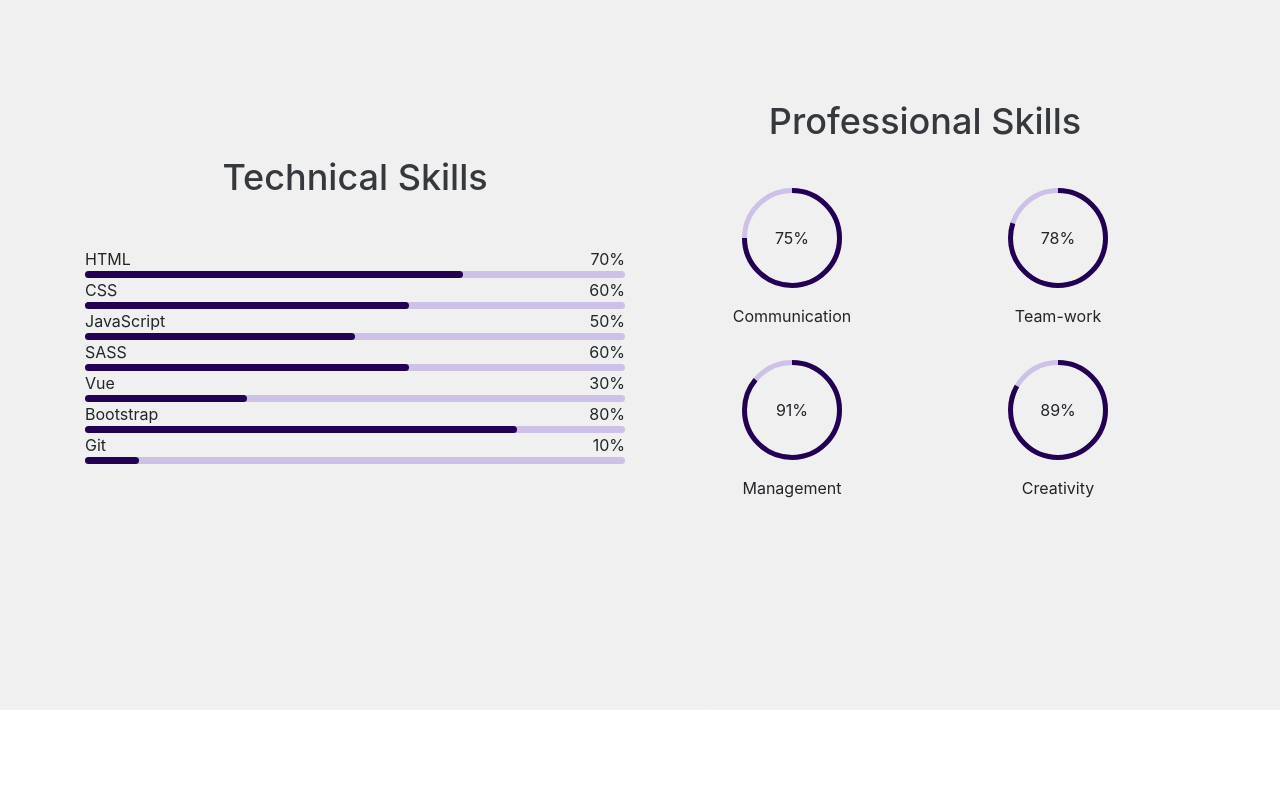
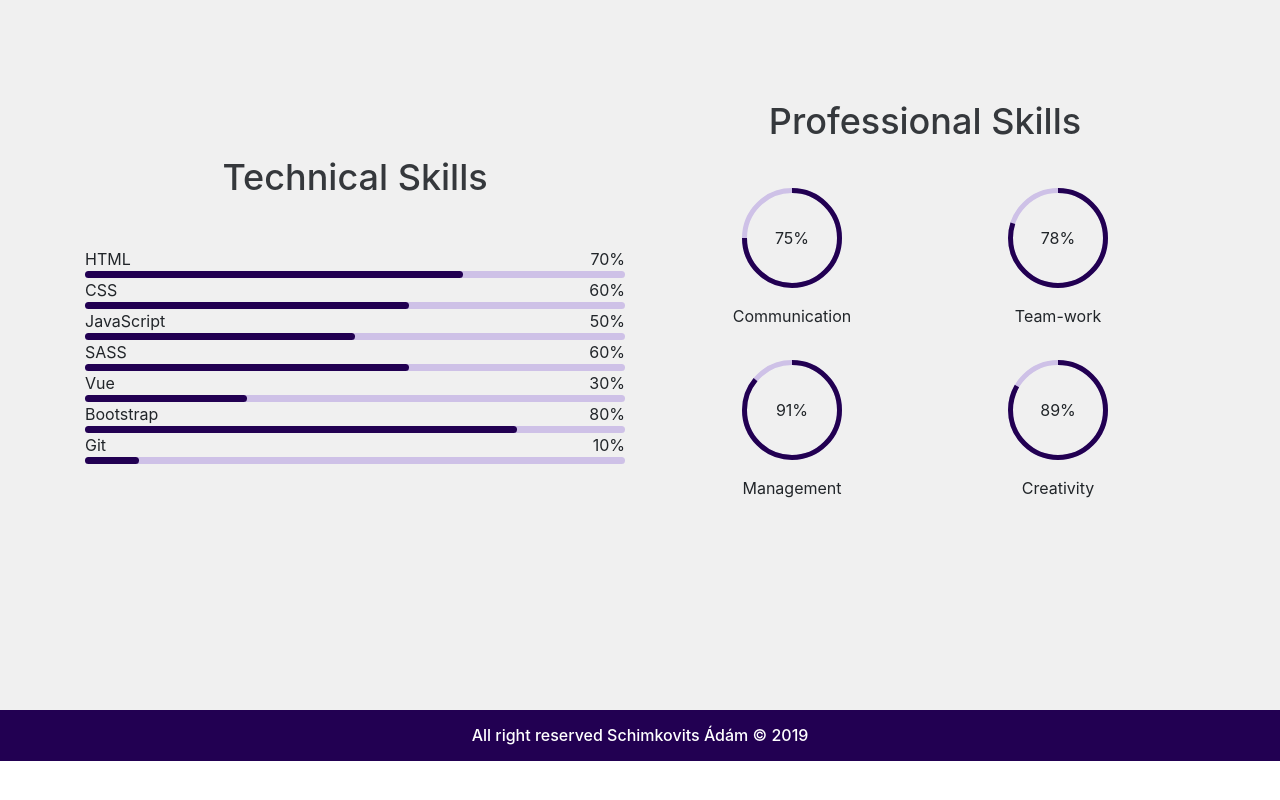
Before and after one commit to Discover2300/mywebsite, a Vue app: page / in a window 1280 px wide. Shown: the part 1690-2490 px from the top of the page. After the commit the page ends 2451 px from the top, so only its background shows below. Built offline with nearby package versions, Linux system fonts and the light colour scheme; what vue-particles would draw is missing.

Commit message:
:art: mobile issues fixed again

```diff
--- a/src/App.vue
+++ b/src/App.vue
@@ -17,32 +17,4 @@ export default {
 </script>
 
 <style>
-html {
-  position: relative;
-  min-height: 100%;
-}
-
-body {
-  margin-bottom: 160px !important; /* Height of the footer */
-  padding: 0;
-}
-
-footer {
-  position: absolute;
-  bottom: 0;
-  width: 100%;
-  height: 160px; /* Set the fixed height of the footer here */
-}
-
-/* Override Bootstrap Styling */
-
-.btn-primary {
-  background-color: #025fce !important;
-}
-
-button:focus,
-button:active {
-  outline: none !important;
-  box-shadow: none !important;
-}
 </style>
--- a/src/components/TheFooter.vue
+++ b/src/components/TheFooter.vue
@@ -1,5 +1,5 @@
 <template>
-  <footer id="the-footer">
+  <footer id="the-footer" class="py-3">
     <div class="container-fluid">
       <div class="row">
         <div class="col-12 text-center">
@@ -22,9 +22,7 @@
 <style lang="scss" scoped>
 
   #the-footer{
-  .footer {
     background-color: #220052;
-  }
   .title {
     color: white;
     font-size:16px;
--- a/src/views/Grid.vue
+++ b/src/views/Grid.vue
@@ -1,7 +1,7 @@
 <template>
   <section id="about">
     <div class="container-fluid m-0 p-0">
-      <div class="row first-section align-items-center">
+      <div class="row first-section align-items-center no-gutters">
         <vue-particles
           :particlesNumber="90"
           linesColor="#220052"
@@ -74,7 +74,7 @@
       </div>
 
       <div class="row second-section mx-auto align-items-center">
-        <div class="col-auto mx-auto col-md-auto">
+        <div class="col-12 mx-auto col-md-auto">
            <div class="img-container">
             <img class="photo" src="~@/assets/Image/program.jpg">
            </div>
@@ -119,7 +119,7 @@
         </div>
         <div class="col">
           <div class="row text-center">
-            <div class="col-12 align-items-center">
+            <div class="col-12 align-items-center pt-5 pt-md-0">
               <h3 style="font-size:36px; opacity: 0.9; margin-bottom:1.5rem;">Professional Skills</h3>
             </div>
           </div>
@@ -147,7 +147,6 @@
           </div>
         </div>
       </div>
-     <TheFooter></TheFooter>
   </section>
   </template>
 
@@ -223,8 +222,8 @@
       position: absolute;
       top: 0;
       left: 0;
-      width: 100%;
-      height: 100%;
+      width:100%;
+      height:100%;
     }
     .about-me {
       max-width: 400px;
@@ -349,7 +348,7 @@
     }
   }
 .img-container{
- max-width:1000px;
+ max-width:400px;
  height:auto;
  img{
  width:100%;
```
